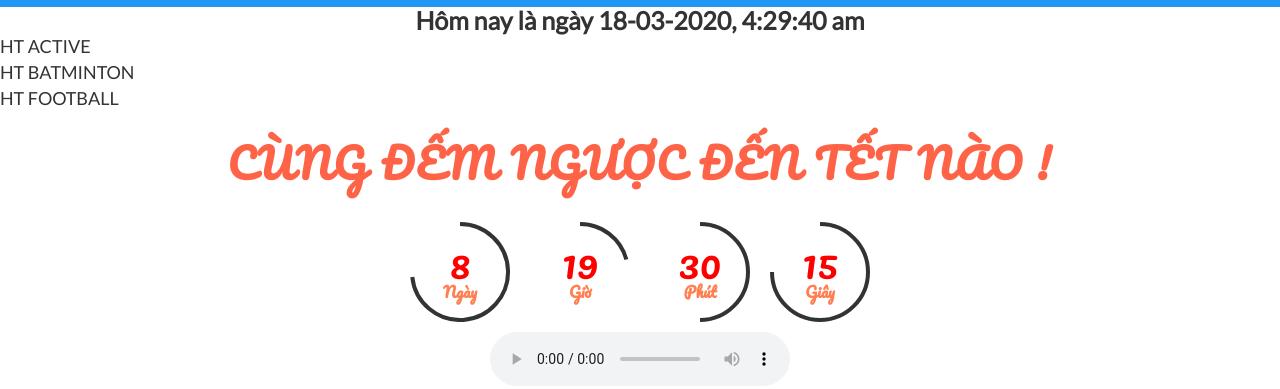
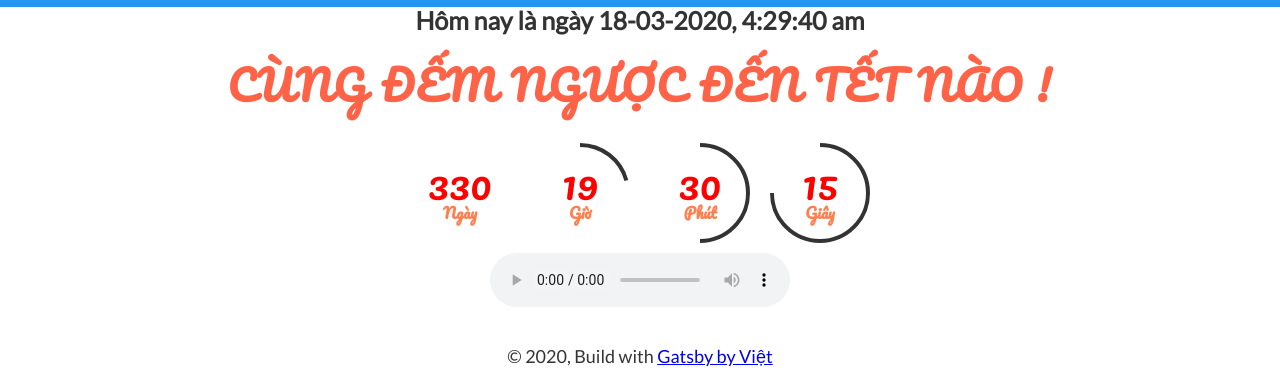
Before and after one commit to htactive-viettq/react-happy-new-year-2020, a Gatsby site: page / in a window 1280 px wide. Shown: the part 538-927 px from the top of the page. Built offline with nearby package versions, Linux system fonts and the light colour scheme; Gatsby itself is replaced by a stand-in of ours.

Commit message:
fix count day

```diff
--- a/src/components/countdown.js
+++ b/src/components/countdown.js
@@ -12,15 +12,12 @@ class Countdown extends React.Component {
 
   componentDidMount() {
     this.interval = setInterval(() => {
-      const { timeTillDate, timeFormat } = this.props;
-      const then = moment(timeTillDate, timeFormat);
-      const now = moment();
-      const countdown = moment(then - now);
-      const days = countdown.format('D');
-      const hours = countdown.format('HH');
-      const minutes = countdown.format('mm');
-      const seconds = countdown.format('ss');
-
+      const { timeTillDate } = this.props;
+        let t = Date.parse(timeTillDate) - Date.parse(new Date());
+        let days = Math.floor( t/(1000*60*60*24) );
+        let hours = Math.floor( (t/(1000*60*60)) % 24 );
+        let minutes = Math.floor( (t/1000/60) % 60 );
+        let seconds = Math.floor( (t/1000) % 60 );
       this.setState({ days, hours, minutes, seconds });
     }, 1000);
   }
@@ -126,7 +123,6 @@ function describeArc(x, y, radius, startAngle, endAngle) {
   return d;
 }
 
-// From StackOverflow: https://stackoverflow.com/questions/10756313/javascript-jquery-map-a-range-of-numbers-to-another-range-of-numbers
 function mapNumber(number, in_min, in_max, out_min, out_max) {
   return (
     ((number - in_min) * (out_max - out_min)) / (in_max - in_min) + out_min
--- a/src/pages/index.js
+++ b/src/pages/index.js
@@ -97,10 +97,7 @@ const IndexPage = () => (
     </GridContainer>
     <CountDownWrapper id="count-down-wrapper">
     <Today>Hôm nay là ngày {moment().format('DD-MM-YYYY, h:mm:ss a')}</Today>
-    <div> HT ACTIVE </div>
-    <div> HT BATMINTON </div>
-    <div> HT FOOTBALL </div>
-    <Countdown timeTillDate="01 25 2020, 00:00 am" timeFormat="MM DD YYYY, h:mm a" />
+    <Countdown timeTillDate="02 12 2021, 00:00 am" timeFormat="MM DD YYYY, h:mm a" />
     </CountDownWrapper>
     <AudioWrapper>
       <audio autoplay controls>
```
